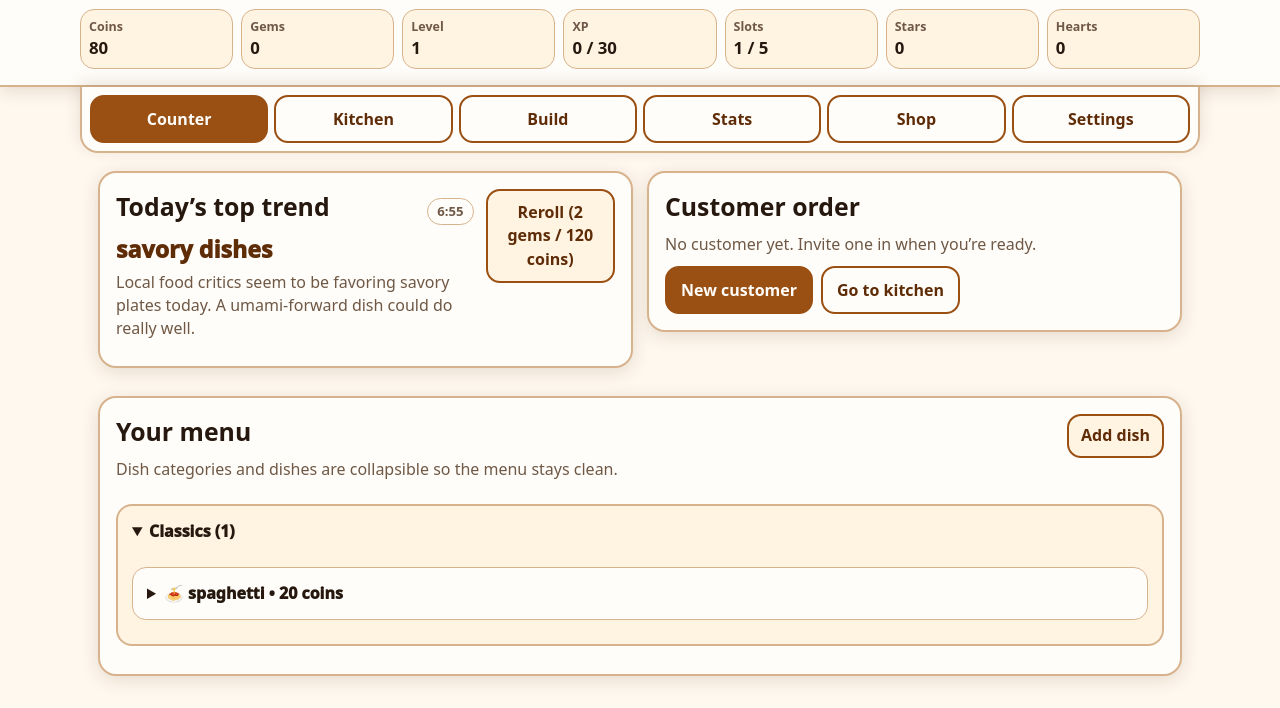
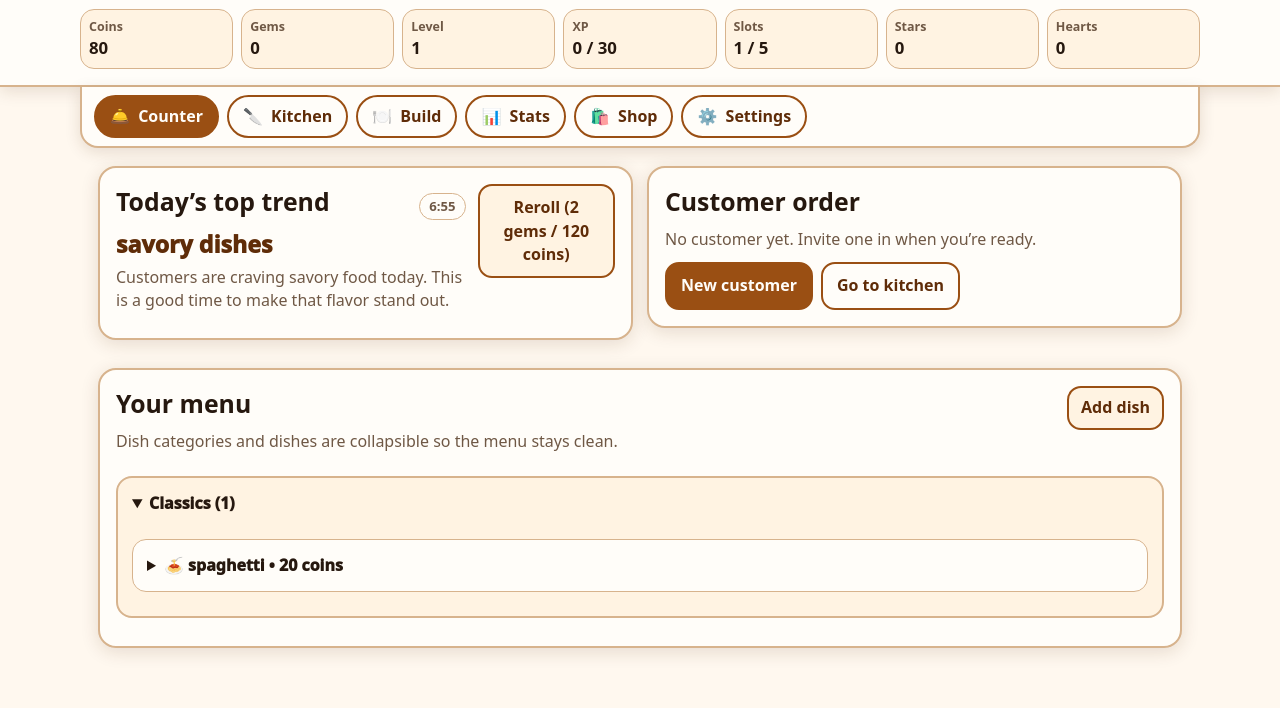
Before and after one commit to gia-l/Menu-menace, a plain HTML site: page index.html in a window 1280 px wide. Shown: the part 116-824 px from the top of the page. After the commit the page ends 800 px from the top, so only its background shows below. Drawn offline with Linux system fonts and the light colour scheme.

Commit message:
Add files via upload

```diff
--- a/index.html
+++ b/index.html
@@ -31,12 +31,12 @@
   </header>
 
   <nav class="tabs" aria-label="Game tabs">
-    <button type="button" class="tab-button" data-tab="front" aria-selected="true">Counter</button>
-    <button type="button" class="tab-button" data-tab="kitchen" aria-selected="false">Kitchen</button>
-    <button type="button" class="tab-button" data-tab="customize" aria-selected="false">Build</button>
-    <button type="button" class="tab-button" data-tab="stats" aria-selected="false">Stats</button>
-    <button type="button" class="tab-button" data-tab="shop" aria-selected="false">Shop</button>
-    <button type="button" class="tab-button" data-tab="settings" aria-selected="false">Settings</button>
+    <button type="button" class="tab-button" data-tab="front" aria-selected="true"><span aria-hidden="true">🛎️</span> Counter</button>
+    <button type="button" class="tab-button" data-tab="kitchen" aria-selected="false"><span aria-hidden="true">🔪</span> Kitchen</button>
+    <button type="button" class="tab-button" data-tab="customize" aria-selected="false"><span aria-hidden="true">🍽️</span> Build</button>
+    <button type="button" class="tab-button" data-tab="stats" aria-selected="false"><span aria-hidden="true">📊</span> Stats</button>
+    <button type="button" class="tab-button" data-tab="shop" aria-selected="false"><span aria-hidden="true">🛍️</span> Shop</button>
+    <button type="button" class="tab-button" data-tab="settings" aria-selected="false"><span aria-hidden="true">⚙️</span> Settings</button>
   </nav>
 
   <main id="main-content">
--- a/script.js
+++ b/script.js
@@ -1,7 +1,7 @@
 (function () {
   'use strict';
 
-  var SAVE_KEY = 'menu-menace-v15-trend-countdown';
+  var SAVE_KEY = 'menu-menace-v16-category-search';
   var PREVIOUS_SAVE_KEYS = ['menu-menace-v14-smarter-orders', 'menu-menace-v13-food-feedback', 'menu-menace-v11-substitutions', 'menu-menace-v9-dish-flavor-editor', 'menu-menace-v8-dish-flavors', 'menu-menace-v7-dialogue-readme'];
   var VERSION = 15;
   var modalSaveHandler = null;
@@ -642,6 +642,10 @@
     }
     state.currentTrendId = next.type === 'flavor' ? next.id : null;
     state.trendStartedAt = Date.now();
+    state.trendDisplayKey = '';
+    state.currentTrendTitle = '';
+    state.currentTrendHelp = '';
+    ensureTrendDisplay();
     saveAndRender(showMessage ? (message || 'New restaurant trend picked!') : '');
   }
 
@@ -662,22 +666,9 @@
       if (emptyTimer) emptyTimer.textContent = '';
       return;
     }
-    var second = state.secondaryTrend && isTrendValid(state.secondaryTrend) ? state.secondaryTrend : null;
-    if (trend.type === 'flavor') {
-      var flavor = getFlavor(trend.id);
-      $('trend-text').textContent = flavor.descriptor + ' dishes' + trendSuffix(second);
-      $('trend-help').textContent = trendFlavorLine(flavor);
-    } else if (trend.type === 'dish') {
-      var dish = getDish(trend.id);
-      $('trend-text').textContent = dishLabel(dish) + ' is trending' + trendSuffix(second);
-      $('trend-help').textContent = trendDishLine(dish);
-    } else if (trend.type === 'bargain') {
-      $('trend-text').textContent = 'Bargain bites' + trendSuffix(second);
-      $('trend-help').textContent = 'Customers are watching for good deals today. Cheaper-than-ideal dishes can earn bargain dialogue.';
-    } else {
-      $('trend-text').textContent = 'Fancy plates' + trendSuffix(second);
-      $('trend-help').textContent = 'Customers want something that feels special today. Pricier dishes can get fancy-order dialogue.';
-    }
+    ensureTrendDisplay();
+    $('trend-text').textContent = state.currentTrendTitle || 'Current trend';
+    $('trend-help').textContent = state.currentTrendHelp || 'Customers are watching this trend.';
   }
 
 
@@ -705,6 +696,57 @@
     var name = trendName(second);
     return name ? ' + ' + name : '';
   }
+
+  function trendDisplayKey() {
+    var trend = state.currentTrend || (state.currentTrendId ? { type: 'flavor', id: state.currentTrendId } : null);
+    var second = state.secondaryTrend && isTrendValid(state.secondaryTrend) ? state.secondaryTrend : null;
+    var mainKey = trend ? (trend.type + ':' + (trend.id || '')) : 'none';
+    var secondKey = second ? (second.type + ':' + (second.id || '')) : 'none';
+    return mainKey + '|' + secondKey;
+  }
+
+  function ensureTrendDisplay() {
+    var trend = state.currentTrend || (state.currentTrendId ? { type: 'flavor', id: state.currentTrendId } : null);
+    if (!isTrendValid(trend)) return;
+    var second = state.secondaryTrend && isTrendValid(state.secondaryTrend) ? state.secondaryTrend : null;
+    var key = trendDisplayKey();
+    if (state.trendDisplayKey === key && state.currentTrendTitle && state.currentTrendHelp) return;
+    state.trendDisplayKey = key;
+    state.currentTrendTitle = buildTrendTitle(trend, second);
+    state.currentTrendHelp = buildTrendHelp(trend);
+    saveGame();
+  }
+
+  function buildTrendTitle(trend, second) {
+    if (!trend) return 'Current trend';
+    if (trend.type === 'flavor') {
+      var flavor = getFlavor(trend.id);
+      return (flavor ? flavor.descriptor : 'flavor') + ' dishes' + trendSuffix(second);
+    }
+    if (trend.type === 'dish') {
+      var dish = getDish(trend.id);
+      return (dish ? dishLabel(dish) : 'a dish') + ' is trending' + trendSuffix(second);
+    }
+    if (trend.type === 'bargain') return 'Bargain bites' + trendSuffix(second);
+    if (trend.type === 'fancy') return 'Fancy plates' + trendSuffix(second);
+    return 'Current trend';
+  }
+
+  function buildTrendHelp(trend) {
+    if (!trend) return 'Customers are watching this trend.';
+    if (trend.type === 'flavor') {
+      var flavor = getFlavor(trend.id);
+      return flavor ? trendFlavorLine(flavor) : 'Customers are craving a certain flavor today.';
+    }
+    if (trend.type === 'dish') {
+      var dish = getDish(trend.id);
+      return trendDishLine(dish);
+    }
+    if (trend.type === 'bargain') return 'Customers are watching for good deals today. Cheaper-than-ideal dishes can earn bargain dialogue.';
+    if (trend.type === 'fancy') return 'Customers want something that feels special today. Pricier dishes can get fancy-order dialogue.';
+    return 'Customers are watching this trend.';
+  }
+
 
   function trendFlavorLine(flavor) {
     var lines = [
--- a/style.css
+++ b/style.css
@@ -65,7 +65,7 @@
   color: var(--text);
   font-family: system-ui, -apple-system, BlinkMacSystemFont, "Segoe UI", sans-serif;
   line-height: 1.45;
-  padding-bottom: 84px;
+  padding-bottom: 0;
 }
 
 .skip-link {
@@ -138,18 +138,37 @@
 .stat strong { display: block; font-size: 1.05rem; }
 
 .tabs {
-  position: fixed;
-  left: 0;
-  right: 0;
-  bottom: 0;
+  position: sticky;
+  top: 0;
   z-index: 20;
-  display: grid;
-  grid-template-columns: repeat(5, 1fr);
-  gap: 6px;
-  padding: 8px max(8px, env(safe-area-inset-left)) max(8px, env(safe-area-inset-bottom)) max(8px, env(safe-area-inset-right));
+  display: flex;
+  gap: 8px;
+  overflow-x: auto;
+  overflow-y: hidden;
+  -webkit-overflow-scrolling: touch;
+  overscroll-behavior-x: contain;
+  scrollbar-width: thin;
+  max-width: 1120px;
+  margin: 0 auto;
+  padding: 8px max(12px, env(safe-area-inset-left)) 8px max(12px, env(safe-area-inset-right));
   background: var(--panel);
-  border-top: 2px solid var(--border);
-  box-shadow: 0 -4px 16px var(--shadow);
+  border-bottom: 2px solid var(--border);
+  box-shadow: 0 4px 16px var(--shadow);
+}
+.tabs::after {
+  content: "";
+  flex: 0 0 4px;
+}
+.tabs button {
+  flex: 0 0 auto;
+  min-width: max-content;
+  min-height: 42px;
+  padding: 8px 14px;
+  border-radius: 999px;
+  white-space: nowrap;
+}
+.tabs button span {
+  margin-right: 0.25rem;
 }
 
 main {
@@ -400,16 +419,11 @@
 .danger-zone { border-color: var(--danger); }
 
 @media (min-width: 1050px) {
-  body { padding-bottom: 0; }
   .tabs {
-    position: sticky;
-    top: 0;
-    max-width: 1120px;
-    margin: 0 auto;
-    border: 2px solid var(--border);
-    border-top: 0;
+    border-left: 2px solid var(--border);
+    border-right: 2px solid var(--border);
     border-radius: 0 0 18px 18px;
-    padding: 8px;
+    justify-content: flex-start;
   }
   main { padding: 18px; }
   .tab-panel {
@@ -436,7 +450,8 @@
   .manage-actions { justify-content: stretch; }
   .manage-actions button { flex: 1 1 120px; }
   .ingredient-grid { grid-template-columns: 1fr; }
-  .tabs button { padding-left: 6px; padding-right: 6px; font-size: .92rem; }
+  .tabs { padding-top: 7px; padding-bottom: 7px; }
+  .tabs button { font-size: .92rem; min-height: 40px; padding: 8px 12px; }
 }
 
 .modal-backdrop {
@@ -543,12 +558,9 @@
   font-weight: 800;
 }
 @media (min-width: 760px) {
-  .tabs { grid-template-columns: repeat(6, 1fr); }
   .stats { grid-template-columns: repeat(7, minmax(0, 1fr)); }
 }
 @media (max-width: 759px) {
-  .tabs { grid-template-columns: repeat(3, 1fr); }
-  body { padding-bottom: 150px; }
   .stats { grid-template-columns: repeat(2, minmax(0, 1fr)); }
   .stats-grid-big { grid-template-columns: 1fr; }
 }
```
Also changed, not shown: README.txt.
